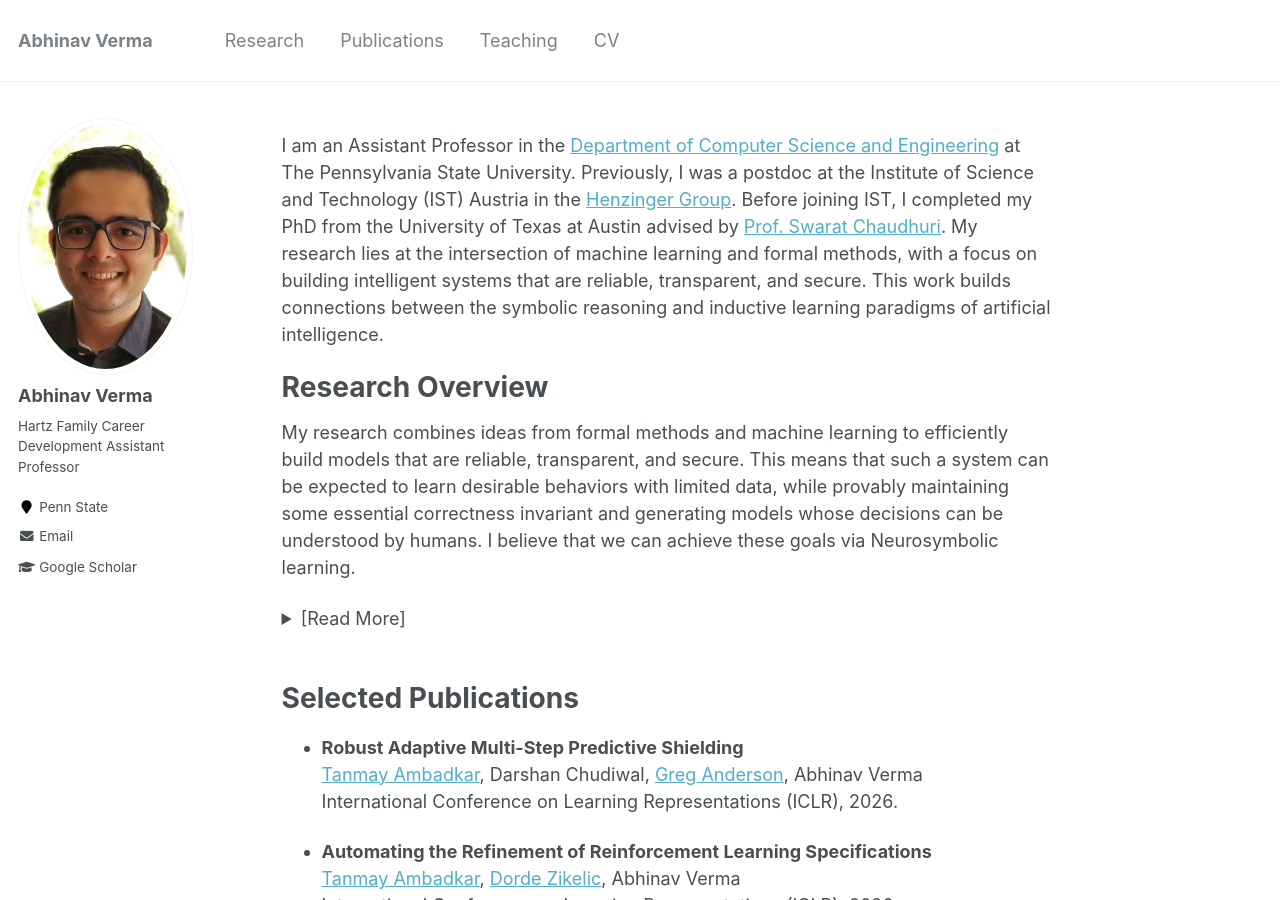
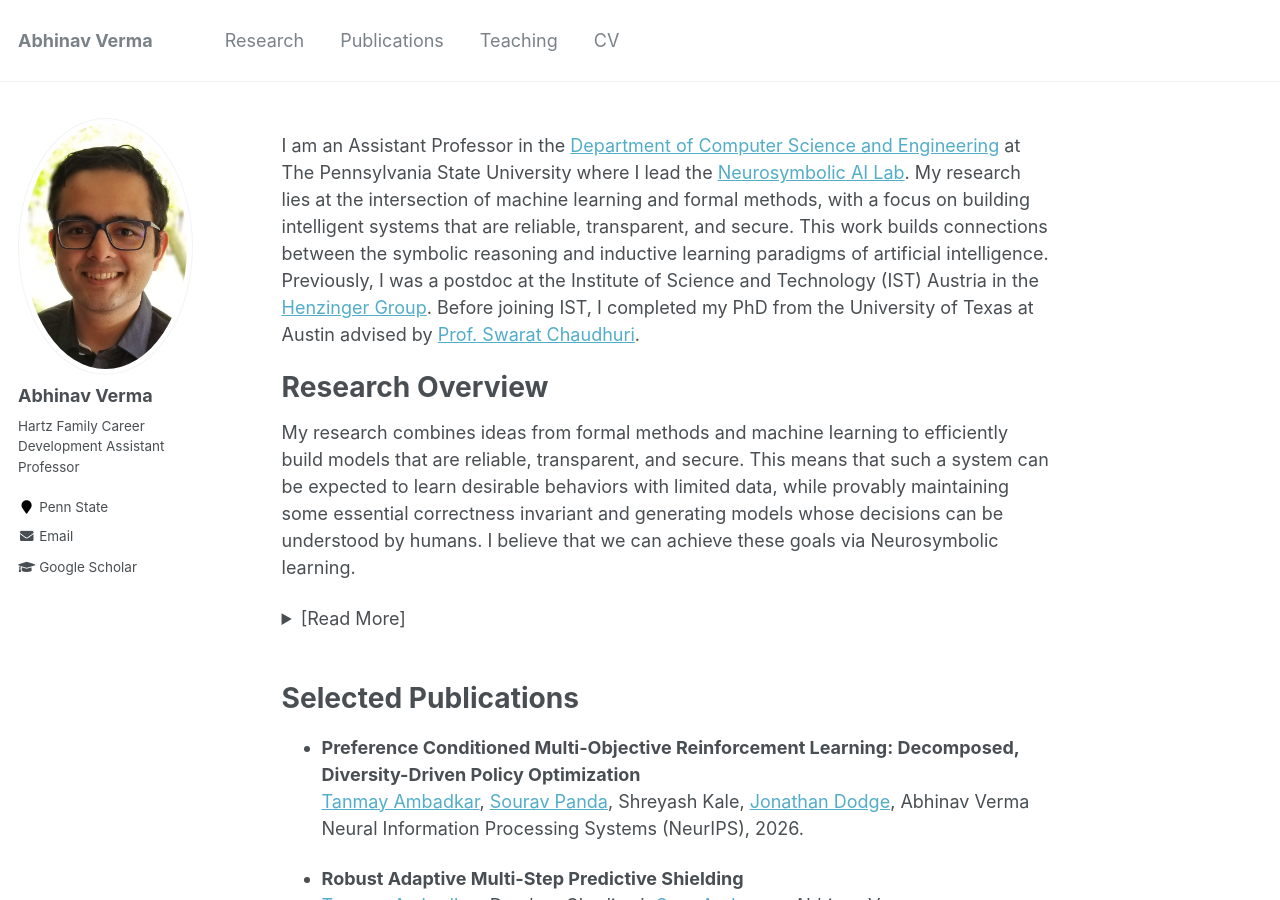
Before and after one commit to averma8053/averma8053.github.io, a Jekyll site: the page built from _pages/oldAbout.md, in a window 1280 px wide and 900 px high. Built offline with Jekyll 4.4.1, drawn with Linux system fonts in a browser that asks for light colours; some of the changed text lies outside the part shown.

Commit message:
Update oldAbout.md cmpsc

```diff
--- a/_pages/oldAbout.md
+++ b/_pages/oldAbout.md
@@ -12,7 +12,7 @@ redirect_from:
   - /about.html
 ---
 
-I am an Assistant Professor in the [Department of Computer Science and Engineering](https://www.eecs.psu.edu) at The Pennsylvania State University. Previously, I was a postdoc at the Institute of Science and Technology (IST) Austria in the [Henzinger Group](http://pub.ist.ac.at/group_henzinger/). Before joining IST, I completed my PhD from the University of Texas at Austin advised by [Prof. Swarat Chaudhuri](https://www.cs.utexas.edu/~swarat/). My research lies at the intersection of machine learning and formal methods, with a focus on building intelligent systems that are reliable, transparent, and secure. This work builds connections between the symbolic reasoning and inductive learning paradigms of artificial intelligence.
+I am an Assistant Professor in the [Department of Computer Science and Engineering](https://www.eecs.psu.edu) at The Pennsylvania State University where I lead the [Neurosymbolic AI Lab](https://sites.psu.edu/neurosymbolic/). My research lies at the intersection of machine learning and formal methods, with a focus on building intelligent systems that are reliable, transparent, and secure. This work builds connections between the symbolic reasoning and inductive learning paradigms of artificial intelligence. Previously, I was a postdoc at the Institute of Science and Technology (IST) Austria in the [Henzinger Group](http://pub.ist.ac.at/group_henzinger/). Before joining IST, I completed my PhD from the University of Texas at Austin advised by [Prof. Swarat Chaudhuri](https://www.cs.utexas.edu/~swarat/).
 
 # Research Overview
 
@@ -39,6 +39,10 @@ My research focuses on addressing these four drawbacks simultaneously, and provi
 <br>
 
 # Selected Publications
+
+- **Preference Conditioned Multi-Objective Reinforcement Learning: Decomposed, Diversity-Driven Policy Optimization**\
+[Tanmay Ambadkar](https://ambadkar.com), [Sourav Panda](https://souravpanda.com/), Shreyash Kale, [Jonathan Dodge](https://faculty.ist.psu.edu/jxd6067/), Abhinav Verma \
+Neural Information Processing Systems (NeurIPS), 2026.
 
 - **Robust Adaptive Multi-Step Predictive Shielding**\
 [Tanmay Ambadkar](https://ambadkar.com), Darshan Chudiwal, [Greg Anderson](https://gavlegoat.github.io), Abhinav Verma \
```
Also changed, not shown: other parts of _pages/oldAbout.md (+1 -0 lines).
